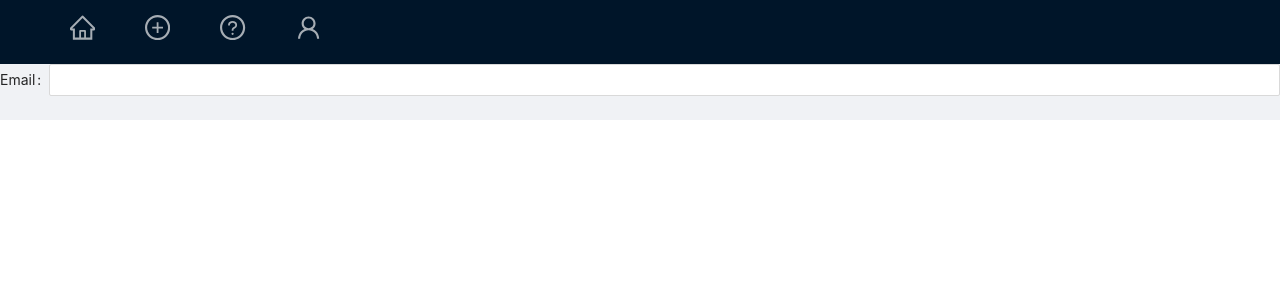
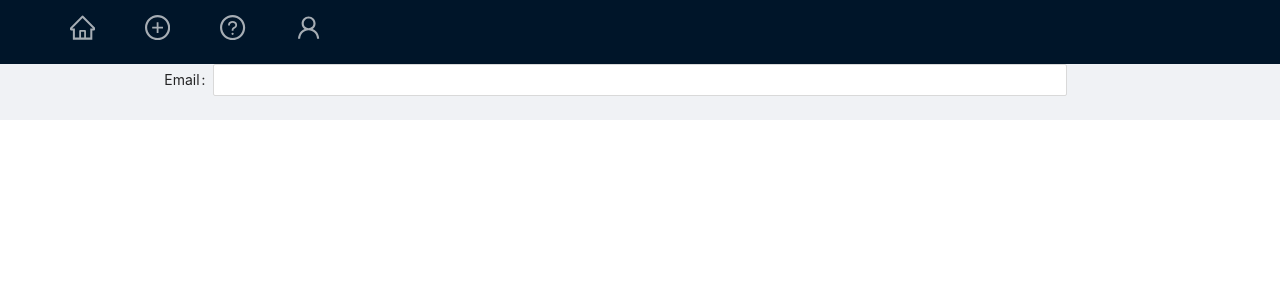
Before and after one commit to stolomeo/my-restaurant-list, a React (Create React App) app: page /login in a window 1280 px wide. Shown: the top 300 px of the page. Built offline with nearby package versions, Linux system fonts and the light colour scheme.

Commit message:
style form

```diff
--- a/src/components/Login.js
+++ b/src/components/Login.js
@@ -17,7 +17,7 @@ const app = initializeApp(firebaseConfig);
 
 export default function Login() {
   return (
-    <Form>
+    <Form labelCol={{ span: 4 }} wrapperCol={{ span: 16 }}>
       <Form.Item label="Email" name="email">
         <Input />
       </Form.Item>
```
